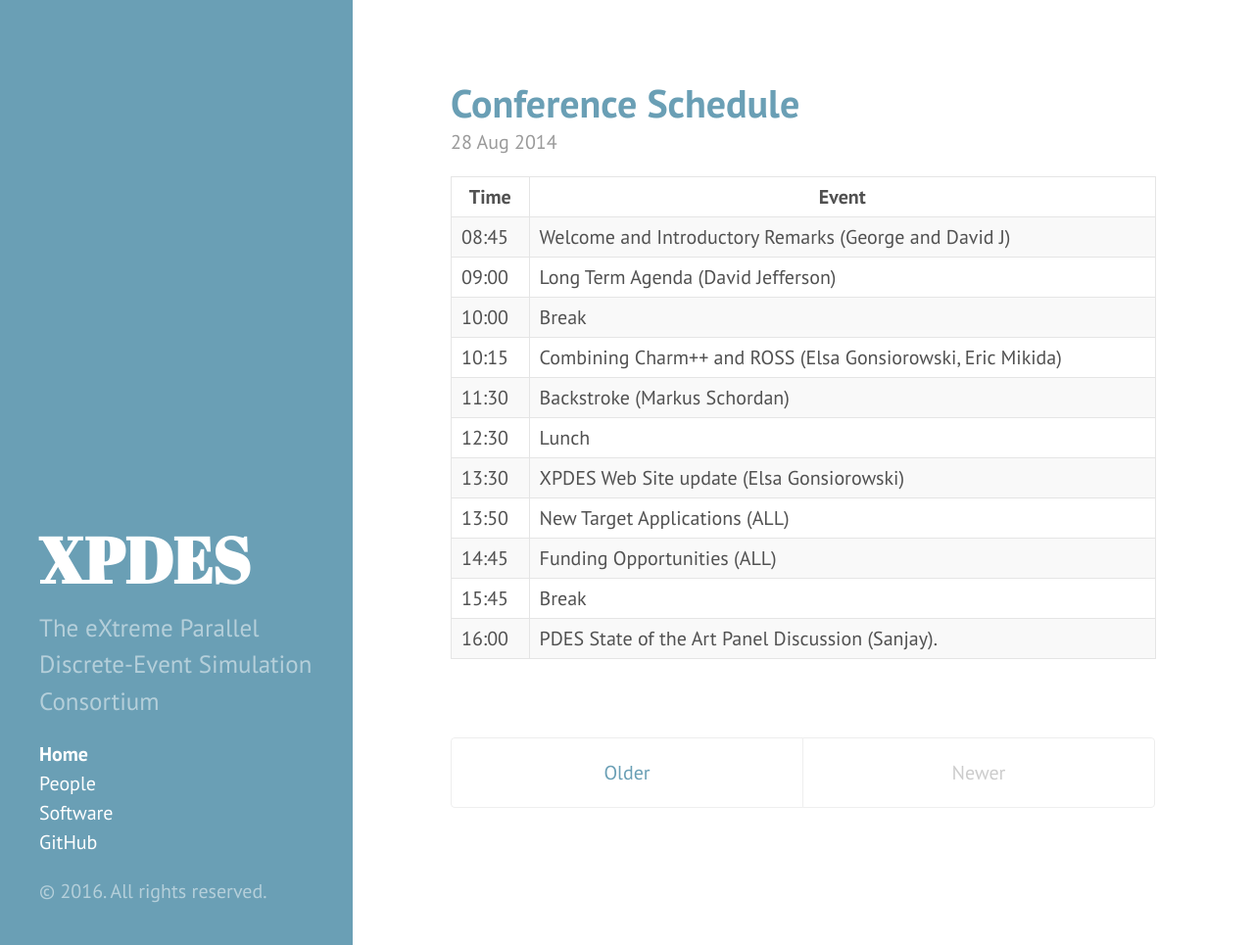
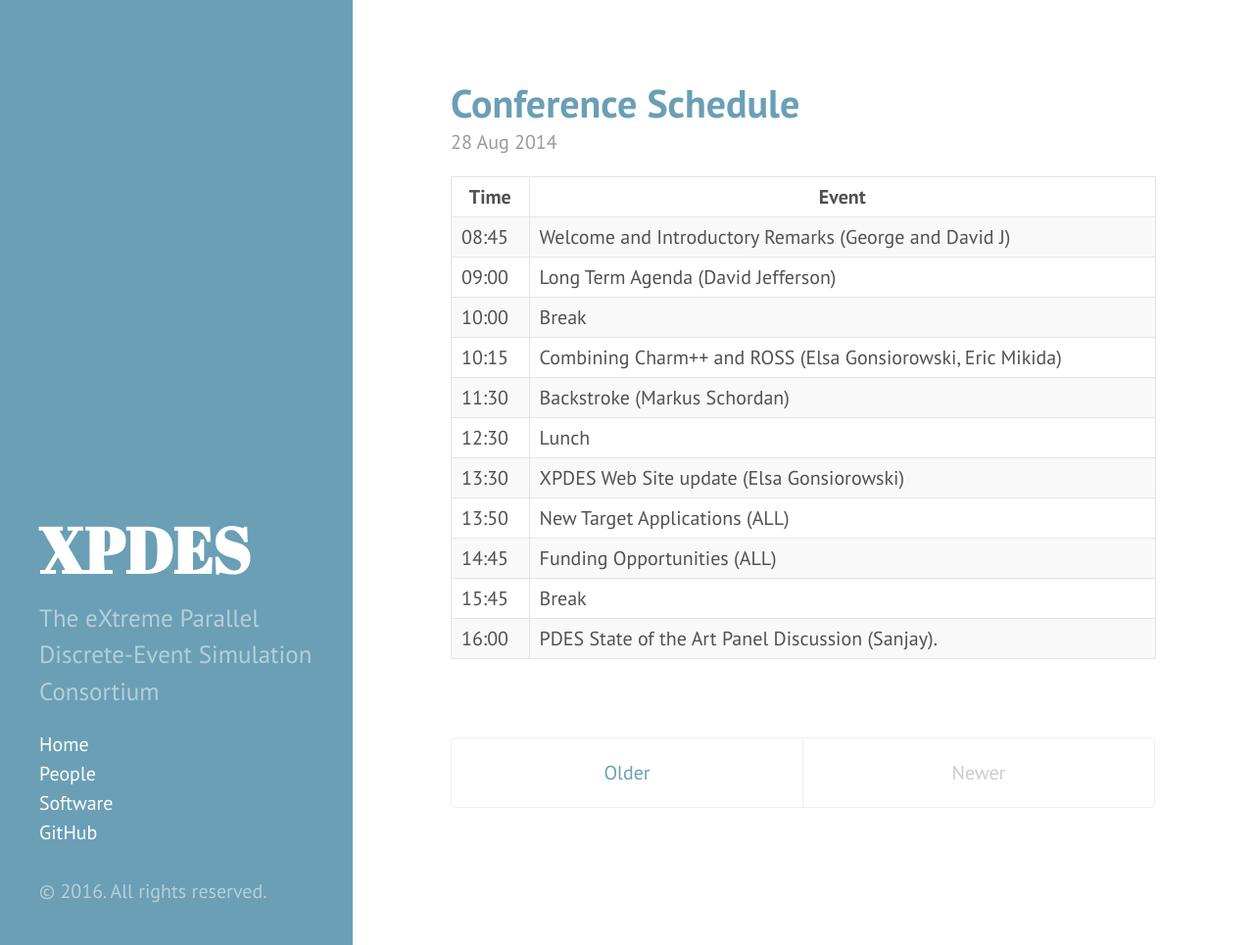
Before and after one commit to XPDES/XPDES.github.io, a Jekyll site: the page built from index.html, in a window 1280 px wide and 965 px high. Shown: the whole window at 98% size. Built offline with Jekyll 4.4.1, drawn with Linux system fonts in a browser that asks for light colours; the list of posts is cut into pages by our own code.

Commit message:
updated to latest version of hyde (7c7f755)

```diff
--- a/_includes/head.html
+++ b/_includes/head.html
@@ -1,5 +1,6 @@
 <head>
   <link href="http://gmpg.org/xfn/11" rel="profile">
+  <meta http-equiv="X-UA-Compatible" content="IE=edge">
   <meta http-equiv="content-type" content="text/html; charset=utf-8">
 
   <!-- Enable responsiveness on mobile devices-->
--- a/_includes/sidebar.html
+++ b/_includes/sidebar.html
@@ -1,14 +1,12 @@
 <div class="sidebar">
   <div class="container sidebar-sticky">
     <div class="sidebar-about">
-      <h1>{{ site.title }}</h1>
+      <h1><a href="{{ site.baseurl }}">{{ site.title }}</a></h1>
       <p class="lead">{{ site.description }}</p>
     </div>
 
-    <ul class="sidebar-nav">
-      <li class="sidebar-nav-item{% if page.title == "Home" %} active{% endif %}">
-        <a href="{{site.url}}/">Home</a>
-      </li>
+    <nav class="sidebar-nav">
+      <a class="sidebar-nav-item{% if page.url == site.baseurl %} active{% endif %}" href="{{ site.baseurl }}">Home</a>
 
       {% comment %}
         The code below dynamically generates a sidebar nav of pages with
@@ -19,15 +17,15 @@
       {% for node in pages_list %}
         {% if node.title != null %}
           {% if node.layout == "page" %}
-            <li class="sidebar-nav-item{% if page.url == node.url %} active{% endif %}">
-              <a href="{{site.url}}{{ node.url }}">{{ node.title }}</a>
-            </li>
+            <a class="sidebar-nav-item{% if page.url == node.url %} active{% endif %}" href="{{ node.url }}">{{ node.title }}</a>
           {% endif %}
         {% endif %}
       {% endfor %}
 
-      <li class="sidebar-nav-item"><a href="{{ site.github.repo }}">GitHub</a></li>
-    </ul>
+      <a class="sidebar-nav-item" href="{{ site.github.repo }}">GitHub</a>
+    </nav>
+
+    <br />
 
     <p>&copy; {{ site.time | date: '%Y' }}. All rights reserved.</p>
   </div>
```
